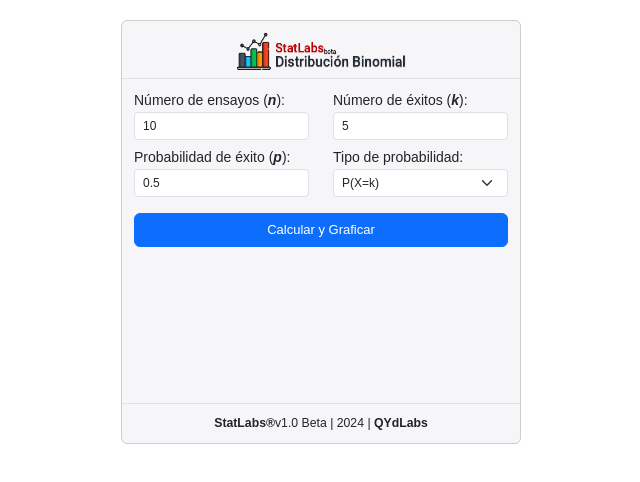
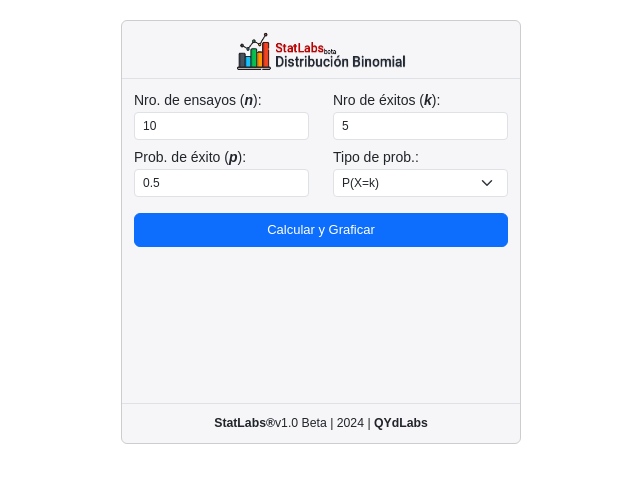
Before and after one commit to 3dgardoqy/binomial, a plain HTML site: page index.html in a window 1280 px wide. Shown: the whole page, without its empty margins (319-959 px from the left). Drawn offline with nearby package versions, Linux system fonts and the light colour scheme; some packages are replaced by stand-ins of ours; a script that the page names is missing.

Commit message:
Update index.html

```diff
--- a/index.html
+++ b/index.html
@@ -20,17 +20,17 @@
 
         <div class="row align-items-start ms-auto me-auto">
             <div class="col">
-                <label class="form-label" for="n">Número de ensayos (<i><b>n</b></i>):</label><br>
+                <label class="form-label" for="n">Nro. de ensayos (<i><b>n</b></i>):</label><br>
                 <input class="form-control form-control-sm font-s" type="number" id="n" min="1" value="10" required>
-                <label class="form-label" for="p">Probabilidad de éxito (<i><b>p</b></i>): </label>
+                <label class="form-label" for="p">Prob. de éxito (<i><b>p</b></i>): </label>
                 <input class="form-control form-control-sm  font-s" type="number" id="p" step="0.01" min="0" max="1" value="0.5" required>
             </div>
             <div class="col">
-                <label class="form-label" for="k">Número de éxitos (<i><b>k</b></i>):</label>
+                <label class="form-label" for="k">Nro de éxitos (<i><b>k</b></i>):</label>
                 <input class="form-control form-control-sm font-s" type="number" id="k" min="0" value="5">
 
                 <div class="form-group">
-                <label class="form-label" for="opcion">Tipo de probabilidad:</label>
+                <label class="form-label" for="opcion">Tipo de prob.:</label>
                 <select class="form-select form-select-sm font-s" id="opcion" name="opcion" required>
                     <option value="igual">P(X=k)</option>
                     <option value="menori">P(X≤k)</option>
```
